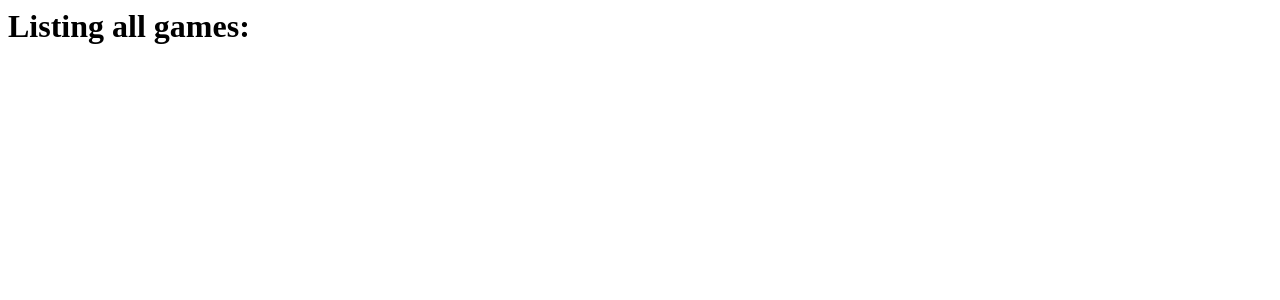
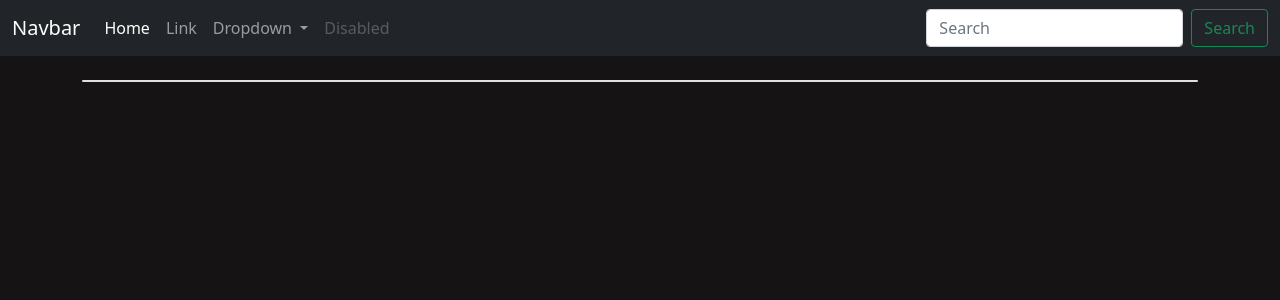
Before and after one commit to Numulix/django-game-reviews, a Django app: page / in a window 1280 px wide. Shown: the top 300 px of the page. Run offline with Django 3.2, Linux system fonts and the light colour scheme; data that the repository does not hold is empty.

Commit message:
Added bootstrap for styling

```diff
--- /dev/null
+++ b/gamereviews/main/templates/main/base.html
@@ -0,0 +1,77 @@
+<!doctype html>
+<html lang="en">
+  <head>
+    <!-- Required meta tags -->
+    <meta charset="utf-8">
+    <meta name="viewport" content="width=device-width, initial-scale=1">
+
+    <!-- Bootstrap CSS -->
+    <link href="https://cdn.jsdelivr.net/npm/bootstrap@5.0.0-beta1/dist/css/bootstrap.min.css" rel="stylesheet" integrity="sha384-giJF6kkoqNQ00vy+HMDP7azOuL0xtbfIcaT9wjKHr8RbDVddVHyTfAAsrekwKmP1" crossorigin="anonymous">
+
+    <title>Game reviews</title>
+
+    <style>
+        body {
+            background-color: #151313;
+        }
+
+        #backdrop {
+            background-color: #eef3ef;
+        }
+    </style>
+
+    </head>
+    <body>
+        <nav class="navbar navbar-expand-lg navbar-dark bg-dark text-white">
+    <div class="container-fluid">
+        <a class="navbar-brand" href="#">Navbar</a>
+        <button class="navbar-toggler" type="button" data-bs-toggle="collapse" data-bs-target="#navbarSupportedContent" aria-controls="navbarSupportedContent" aria-expanded="false" aria-label="Toggle navigation">
+        <span class="navbar-toggler-icon"></span>
+        </button>
+        <div class="collapse navbar-collapse" id="navbarSupportedContent">
+        <ul class="navbar-nav me-auto mb-2 mb-lg-0">
+            <li class="nav-item">
+            <a class="nav-link active" aria-current="page" href="#">Home</a>
+            </li>
+            <li class="nav-item">
+            <a class="nav-link" href="#">Link</a>
+            </li>
+            <li class="nav-item dropdown">
+            <a class="nav-link dropdown-toggle" href="#" id="navbarDropdown" role="button" data-bs-toggle="dropdown" aria-expanded="false">
+                Dropdown
+            </a>
+            <ul class="dropdown-menu" aria-labelledby="navbarDropdown">
+                <li><a class="dropdown-item" href="#">Action</a></li>
+                <li><a class="dropdown-item" href="#">Another action</a></li>
+                <li><hr class="dropdown-divider"></li>
+                <li><a class="dropdown-item" href="#">Something else here</a></li>
+            </ul>
+            </li>
+            <li class="nav-item">
+            <a class="nav-link disabled" href="#" tabindex="-1" aria-disabled="true">Disabled</a>
+            </li>
+        </ul>
+        <form class="d-flex">
+            <input class="form-control me-2" type="search" placeholder="Search" aria-label="Search">
+            <button class="btn btn-outline-success" type="submit">Search</button>
+        </form>
+        </div>
+    </div>
+    </nav>
+
+    {% block content %}
+
+
+    {% endblock %}
+    <!-- Optional JavaScript; choose one of the two! -->
+
+    <!-- Option 1: Bootstrap Bundle with Popper -->
+    <script src="https://cdn.jsdelivr.net/npm/bootstrap@5.0.0-beta1/dist/js/bootstrap.bundle.min.js" integrity="sha384-ygbV9kiqUc6oa4msXn9868pTtWMgiQaeYH7/t7LECLbyPA2x65Kgf80OJFdroafW" crossorigin="anonymous"></script>
+
+    <!-- Option 2: Separate Popper and Bootstrap JS -->
+    <!--
+    <script src="https://cdn.jsdelivr.net/npm/@popperjs/core@2.5.4/dist/umd/popper.min.js" integrity="sha384-q2kxQ16AaE6UbzuKqyBE9/u/KzioAlnx2maXQHiDX9d4/zp8Ok3f+M7DPm+Ib6IU" crossorigin="anonymous"></script>
+    <script src="https://cdn.jsdelivr.net/npm/bootstrap@5.0.0-beta1/dist/js/bootstrap.min.js" integrity="sha384-pQQkAEnwaBkjpqZ8RU1fF1AKtTcHJwFl3pblpTlHXybJjHpMYo79HY3hIi4NKxyj" crossorigin="anonymous"></script>
+    -->
+  </body>
+</html>
--- a/gamereviews/main/templates/main/index.html
+++ b/gamereviews/main/templates/main/index.html
@@ -1,7 +1,29 @@
-<h1>Listing all games:</h1>
+{% extends 'main/base.html' %}
 
-<ul>
-{% for game in games %}
-    <li>{{ game.name }}</li>
-{% endfor %}
-<ul>
+{% block content %}
+<br>
+<div class="container">
+    <div class="card">
+        <div class="body">
+            <div class="row">
+                {% for game in games %}
+                <div class="col-md-4">
+                    <div class="card">
+                        <div class="card-body">
+                            <h4 class="text-center">{{ game.name }}</h4>
+                            <div class="text-center">
+                                <strong>{{ game.company }}</strong>
+                                <br>
+                                <i>{{ game.release_year }}</i>
+                            </div>
+                            <a href="{% url 'main:detail' game.id %}">More info</a>
+                        </div>
+                    </div>
+                </div>
+                {% endfor %}
+            </div>
+        </div>
+    </div>
+</div>
+
+{% endblock %}
--- a/gamereviews/main/urls.py
+++ b/gamereviews/main/urls.py
@@ -1,6 +1,9 @@
 from django.urls import path
 from . import views
 
+app_name = 'main'
+
 urlpatterns = [
-    path('', views.home, name='main_home')
+    path('', views.home, name='home'),
+    path('game/<int:id>/', views.detail, name='detail')
 ]
--- a/gamereviews/main/views.py
+++ b/gamereviews/main/views.py
@@ -6,3 +6,7 @@ from .models import *
 def home(request):
     allGames = Game.objects.all()
     return render(request, 'main/index.html', { 'games': allGames })
+
+def detail(request, id):
+    game = Game.objects.get(pk=id)
+    return render(request, 'main/details.html', { 'game': game })
```
Also changed, not shown: gamereviews/main/templates/main/details.html (added, +17 -0 lines).
